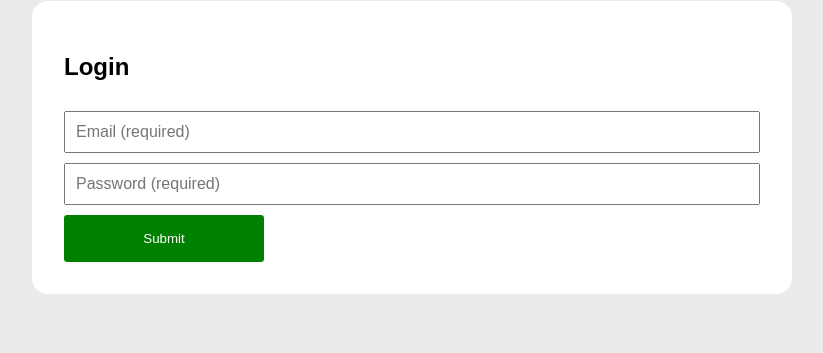
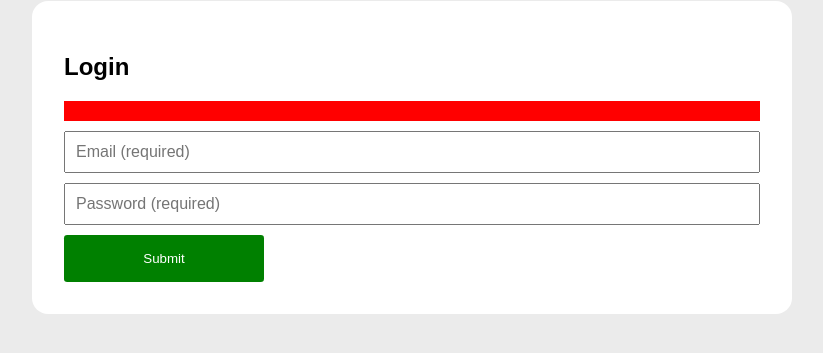
Before and after one commit to Silje32/strapi-api, a plain HTML site: page index.html in a window 1280 px wide. Shown: the part 107-460 px from the top of the page, without its empty margins (228-1051 px from the left). Drawn offline with Linux system fonts and the light colour scheme.

Commit message:
added styling to my container-message div

```diff
--- a/css/style.css
+++ b/css/style.css
@@ -41,3 +41,9 @@ button {
     cursor: pointer;
     border-radius: .2rem;
 }
+.message-container  {
+    background: red;
+    padding: 10px;
+    color: white;
+
+}
```
